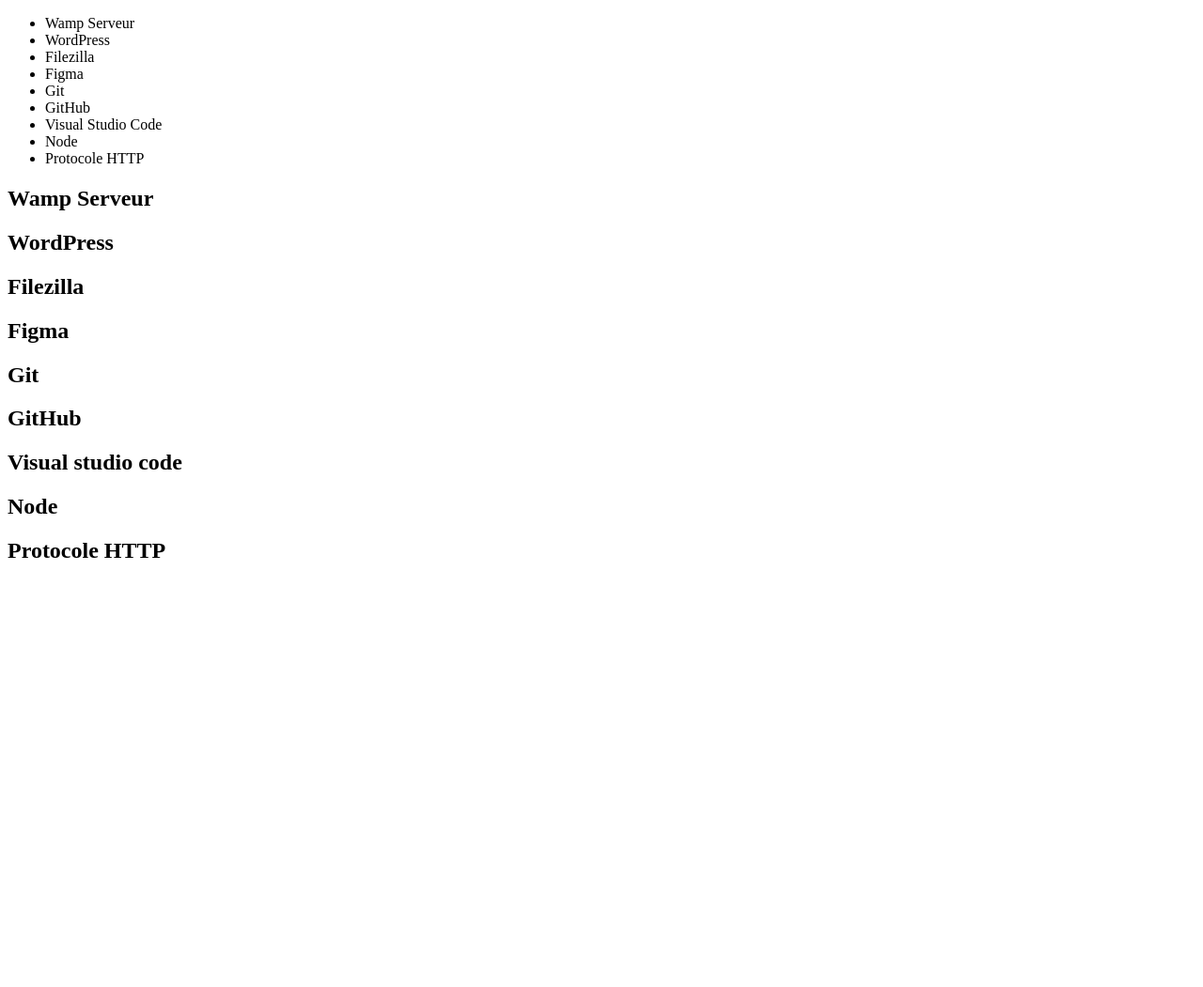
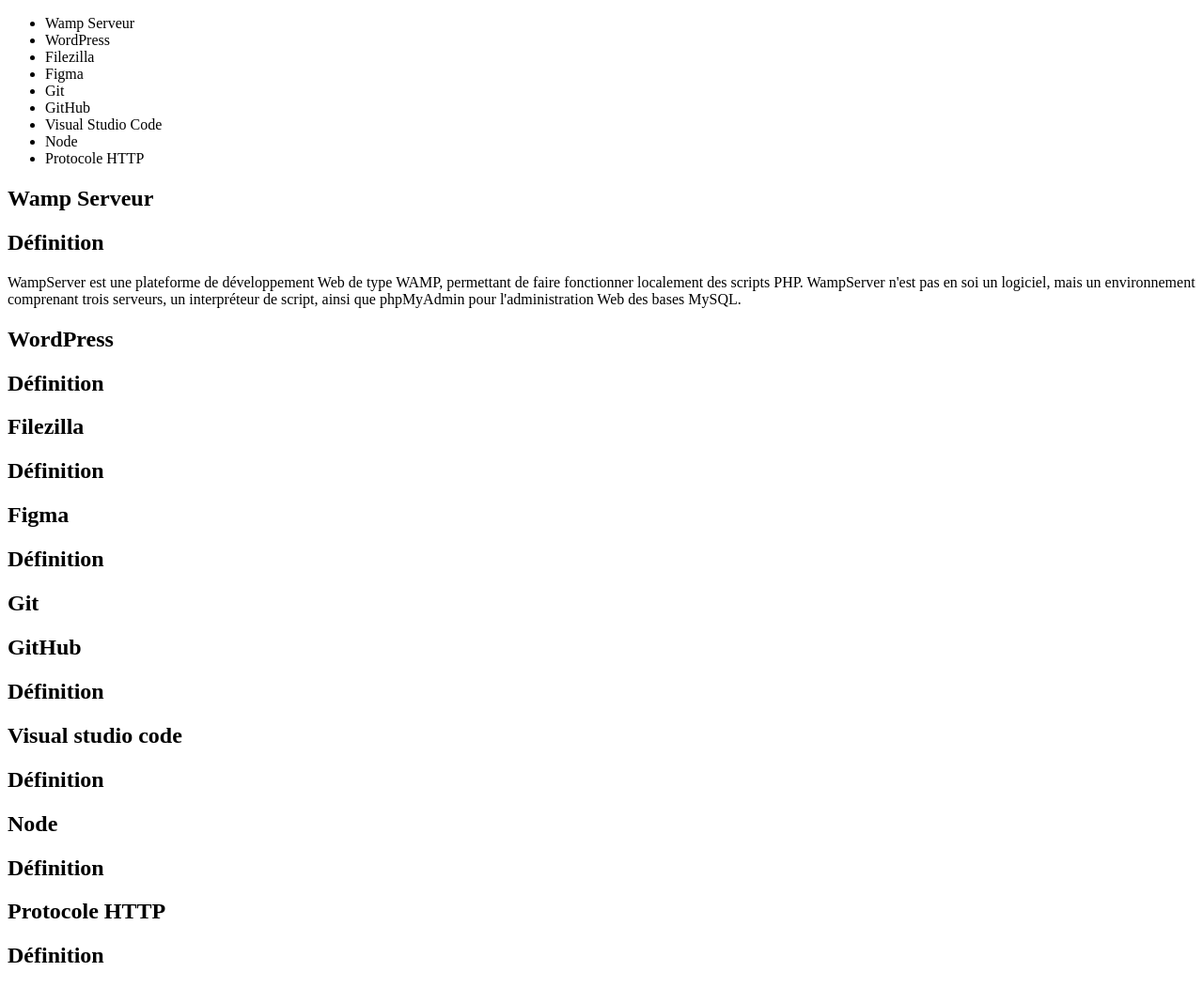
Before and after one commit to MarechalOlivier/Cours-Ludo, a plain HTML site: page index.html in a window 1280 px wide. Shown: the whole page at 94% size. Before the commit the page ends 800 px from the top, so only its background shows below. Drawn offline with Linux system fonts and the light colour scheme.

Commit message:
Def Wamp

```diff
--- a/index.html
+++ b/index.html
@@ -25,14 +25,30 @@
 
     <main>
         <h2>Wamp Serveur</h2>
+        <h2>Définition</h2>
+        <p> WampServer est une plateforme de développement Web de type WAMP, permettant de faire fonctionner localement des scripts PHP. WampServer n'est pas en soi un logiciel, mais un environnement comprenant trois serveurs, un interpréteur de script, ainsi que phpMyAdmin pour l'administration Web des bases MySQL.</p>
+
         <h2>WordPress</h2>
+        <h2>Définition</h2>
+
         <h2>Filezilla</h2>
+        <h2>Définition</h2>
+
         <h2>Figma</h2>
+        <h2>Définition</h2>
         <h2>Git</h2>
+
         <h2>GitHub</h2>
+        <h2>Définition</h2>
+
         <h2>Visual studio code</h2>
+        <h2>Définition</h2>
+
         <h2>Node</h2>
+        <h2>Définition</h2>
+
         <h2>Protocole HTTP</h2>
+        <h2>Définition</h2>
 
 
     </main>
```
